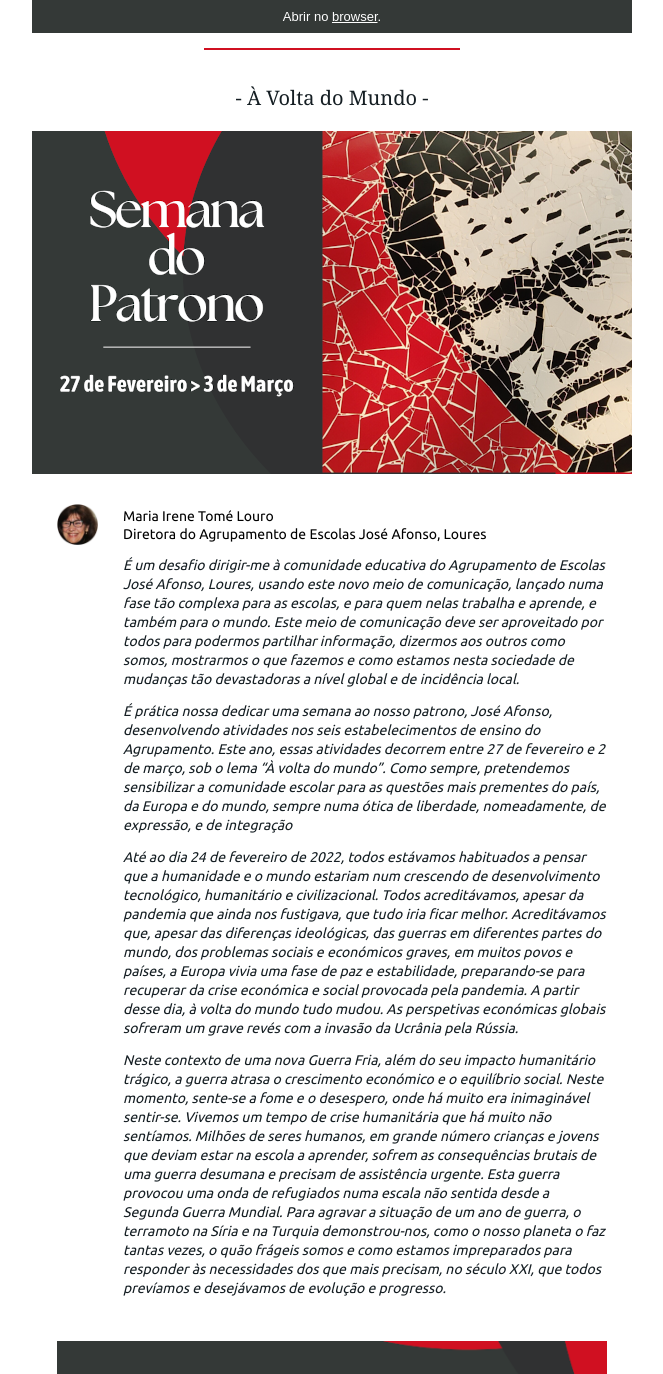
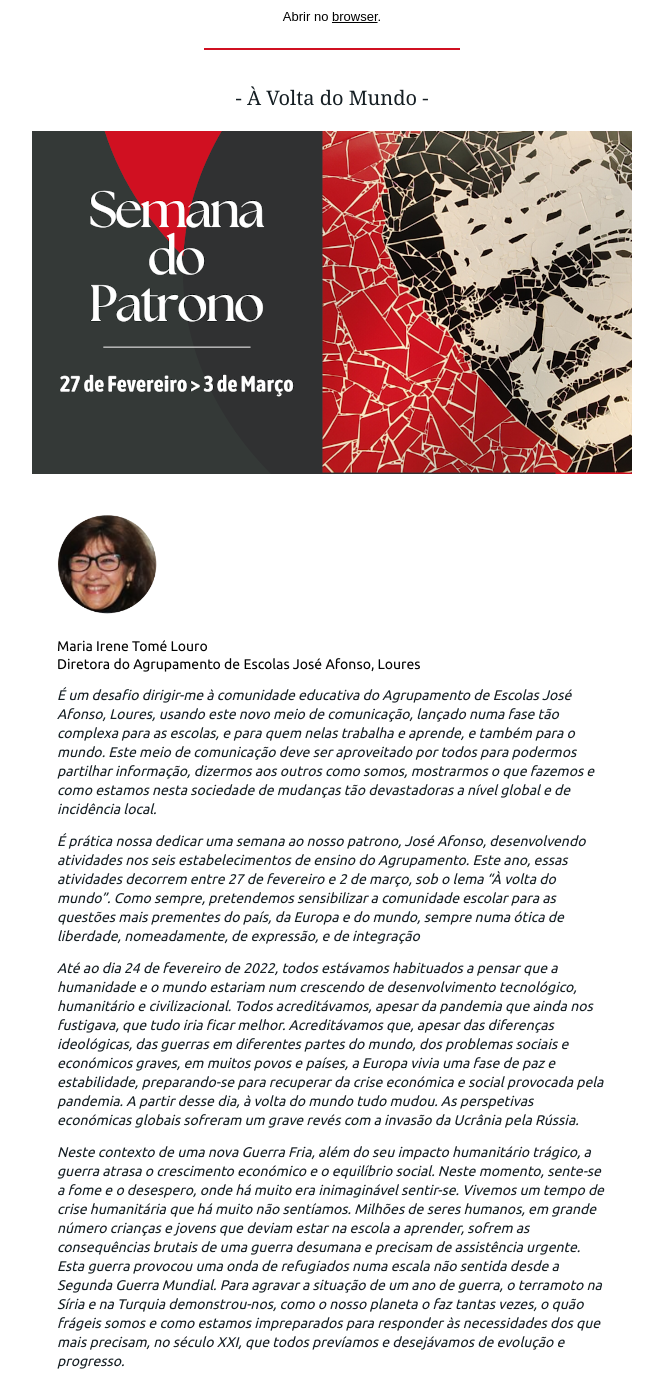
Before and after one commit to jarg1976/semana-do-patrono-2023, a website: page index.html in a window 1280 px wide. Shown: the top 1374 px of the page, without its empty margins (308-971 px from the left). Drawn offline with nearby package versions, Linux system fonts and the light colour scheme.

Commit message:
Mini-header e program v5.

```diff
--- a/index.html
+++ b/index.html
@@ -45,8 +45,6 @@
     <style type="text/css">
       @media only screen and (min-width:480px) {
         .mj-column-per-100 { width:100% !important; max-width: 100%; }
-.mj-column-per-11 { width:11% !important; max-width: 11%; }
-.mj-column-per-89 { width:89% !important; max-width: 89%; }
 .mj-column-per-50 { width:50% !important; max-width: 50%; }
       }
     </style>
@@ -76,10 +74,10 @@
       <!--[if mso | IE]><table align="center" border="0" cellpadding="0" cellspacing="0" class="" style="width:600px;" width="600" ><tr><td style="line-height:0px;font-size:0px;mso-line-height-rule:exactly;"><![endif]-->
 
 
-      <div  style="background:#343937;background-color:#343937;margin:0px auto;max-width:600px;">
+      <div  style="background:#FFFFFF;background-color:#FFFFFF;margin:0px auto;max-width:600px;">
 
         <table
-           align="center" border="0" cellpadding="0" cellspacing="0" role="presentation" style="background:#343937;background-color:#343937;width:100%;"
+           align="center" border="0" cellpadding="0" cellspacing="0" role="presentation" style="background:#FFFFFF;background-color:#FFFFFF;width:100%;"
         >
           <tbody>
             <tr>
@@ -103,8 +101,8 @@
                 >
 
       <div
-         style="font-family:UniversLTStd, Arial;font-size:13px;line-height:1;text-align:center;color:#ffffff;"
-      >Abrir no <a href="https://jarg1976.github.io/semana-do-patrono-2023/" style="color:#ffffff;" target="_blank">browser</a>.</div>
+         style="font-family:UniversLTStd, Arial;font-size:13px;line-height:1;text-align:center;color:#000000;"
+      >Abrir no <a href="https://jarg1976.github.io/semana-do-patrono-2023/" style="color:#000;" target="_blank">browser</a>.</div>
 
                 </td>
               </tr>
@@ -293,20 +291,20 @@
       <!--[if mso | IE]></td></tr></table><table align="center" border="0" cellpadding="0" cellspacing="0" class="" style="width:600px;" width="600" ><tr><td style="line-height:0px;font-size:0px;mso-line-height-rule:exactly;"><![endif]-->
 
 
-      <div  style="margin:0px auto;max-width:600px;">
+      <div  style="background:#FFFFFF;background-color:#FFFFFF;margin:0px auto;max-width:600px;">
 
         <table
-           align="center" border="0" cellpadding="0" cellspacing="0" role="presentation" style="width:100%;"
+           align="center" border="0" cellpadding="0" cellspacing="0" role="presentation" style="background:#FFFFFF;background-color:#FFFFFF;width:100%;"
         >
           <tbody>
             <tr>
               <td
-                 style="direction:ltr;font-size:0px;padding:20px 0;text-align:center;"
+                 style="direction:ltr;font-size:0px;padding:30px 0 0 0;text-align:center;"
               >
-                <!--[if mso | IE]><table role="presentation" border="0" cellpadding="0" cellspacing="0"><tr><td class="" style="vertical-align:top;width:66px;" ><![endif]-->
+                <!--[if mso | IE]><table role="presentation" border="0" cellpadding="0" cellspacing="0"><tr><td class="" style="vertical-align:top;width:600px;" ><![endif]-->
 
       <div
-         class="mj-column-per-11 mj-outlook-group-fix" style="font-size:0px;text-align:left;direction:ltr;display:inline-block;vertical-align:top;width:100%;"
+         class="mj-column-per-100 mj-outlook-group-fix" style="font-size:0px;text-align:left;direction:ltr;display:inline-block;vertical-align:top;width:100%;"
       >
 
       <table
@@ -316,7 +314,7 @@
 
               <tr>
                 <td
-                   align="left" style="font-size:0px;padding:10px 25px;padding-right:0px;padding-left:25px;word-break:break-word;"
+                   align="left" style="font-size:0px;padding:10px 25px;word-break:break-word;"
                 >
 
       <table
@@ -324,10 +322,10 @@
       >
         <tbody>
           <tr>
-            <td  style="width:41px;">
+            <td  style="width:100px;">
 
       <img
-         height="auto" src="img/diretora.png" style="border:0;display:block;outline:none;text-decoration:none;height:auto;width:100%;font-size:13px;" width="41"
+         height="auto" src="img/diretora.png" style="border:0;display:block;outline:none;text-decoration:none;height:auto;width:100%;font-size:13px;" width="100"
       />
 
             </td>
@@ -343,10 +341,32 @@
 
       </div>
 
-          <!--[if mso | IE]></td><td class="" style="vertical-align:top;width:534px;" ><![endif]-->
+          <!--[if mso | IE]></td></tr></table><![endif]-->
+              </td>
+            </tr>
+          </tbody>
+        </table>
+
+      </div>
+
+
+      <!--[if mso | IE]></td></tr></table><table align="center" border="0" cellpadding="0" cellspacing="0" class="" style="width:600px;" width="600" ><tr><td style="line-height:0px;font-size:0px;mso-line-height-rule:exactly;"><![endif]-->
+
+
+      <div  style="margin:0px auto;max-width:600px;">
+
+        <table
+           align="center" border="0" cellpadding="0" cellspacing="0" role="presentation" style="width:100%;"
+        >
+          <tbody>
+            <tr>
+              <td
+                 style="direction:ltr;font-size:0px;padding:0;text-align:center;"
+              >
+                <!--[if mso | IE]><table role="presentation" border="0" cellpadding="0" cellspacing="0"><tr><td class="" style="vertical-align:top;width:600px;" ><![endif]-->
 
       <div
-         class="mj-column-per-89 mj-outlook-group-fix" style="font-size:0px;text-align:left;direction:ltr;display:inline-block;vertical-align:top;width:100%;"
+         class="mj-column-per-100 mj-outlook-group-fix" style="font-size:0px;text-align:left;direction:ltr;display:inline-block;vertical-align:top;width:100%;"
       >
 
       <table
```
